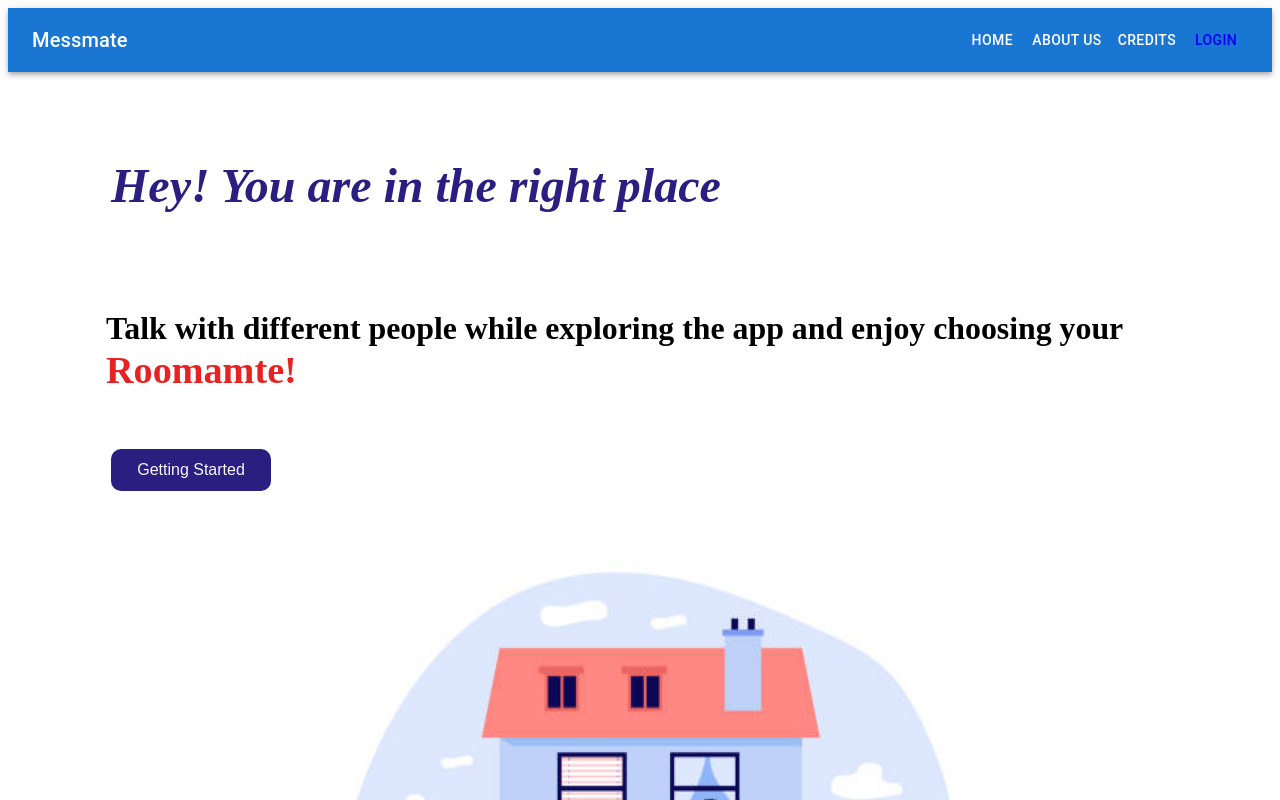
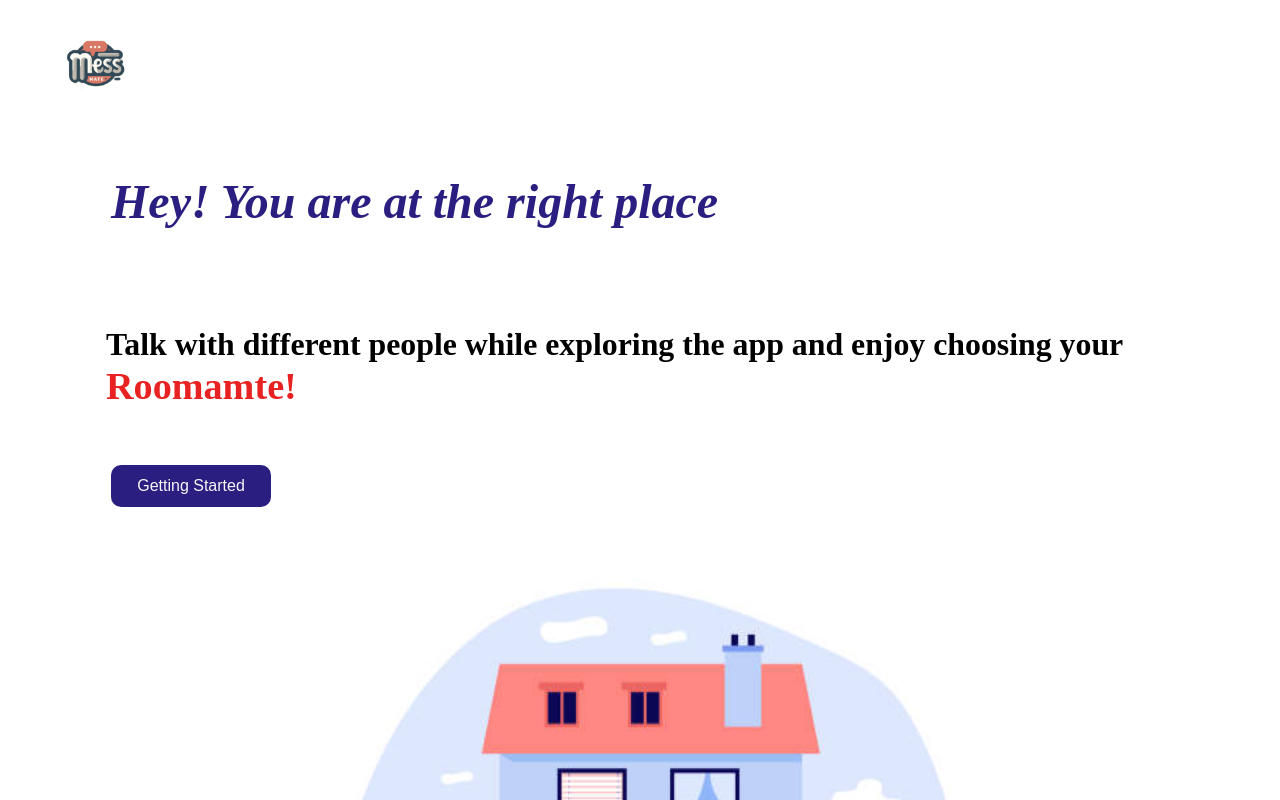
Before and after one commit to rishikrc3/roomateFinder, a React (Create React App) app in the folder client/: page / in a window 1280 px wide. Shown: the top 800 px of the page. Built offline with nearby package versions, Linux system fonts and the light colour scheme.

Commit message:
no such significant commit

```diff
--- a/client/src/App.js
+++ b/client/src/App.js
@@ -7,7 +7,7 @@ function App() {
   return (
     <>
     <div className="App">
-      <Navbar/>
+      {/* <Navbar/> */}
       <Outlet/>
     </div>
   </>
--- a/client/src/pages/Home.jsx
+++ b/client/src/pages/Home.jsx
@@ -1,12 +1,17 @@
 import React from "react";
 import "./home.css";
 import homeImage from "../images/home.jpg";
+import logo from "../images/logo.png" // Import the logo image
+
 const Home = () => {
     return (
         <section className="container">
+            {/* <div className="logo">
+            </div> */}
             <div className="left-half">
+                <img src={logo} alt="Logo" /> {/* Render the logo image */}
                 <div className="writeup1">
-          <h1>Hey! You are in the right place</h1>
+                    <h1>Hey! You are at the right place</h1>
                 </div>
                 <div className="writeup2">
                     <h3>
--- a/client/src/pages/home.css
+++ b/client/src/pages/home.css
@@ -111,3 +111,8 @@ styles.css
     opacity: 1;
     right: 0;
   }
+
+  .left-half img {
+    width: 80px;
+    height: 80px;
+  }
```
Also changed, not shown: client/src/images/logo.png (added). Lines whose indentation alone changed are shown as unchanged.
